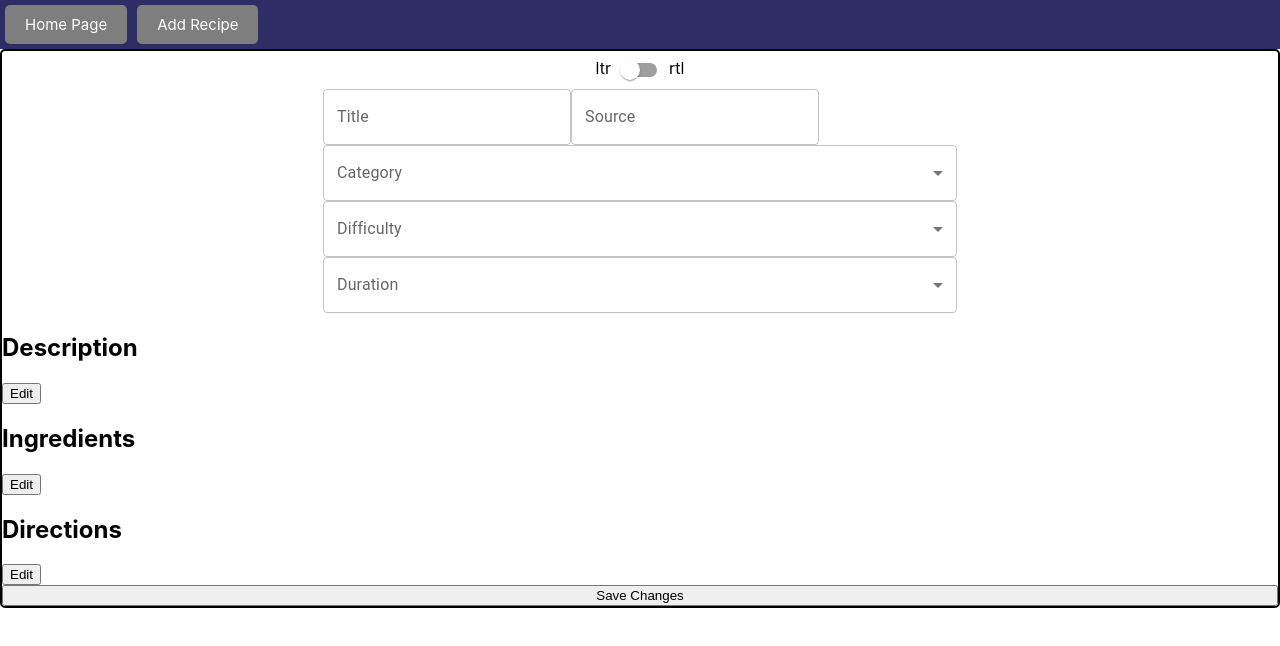
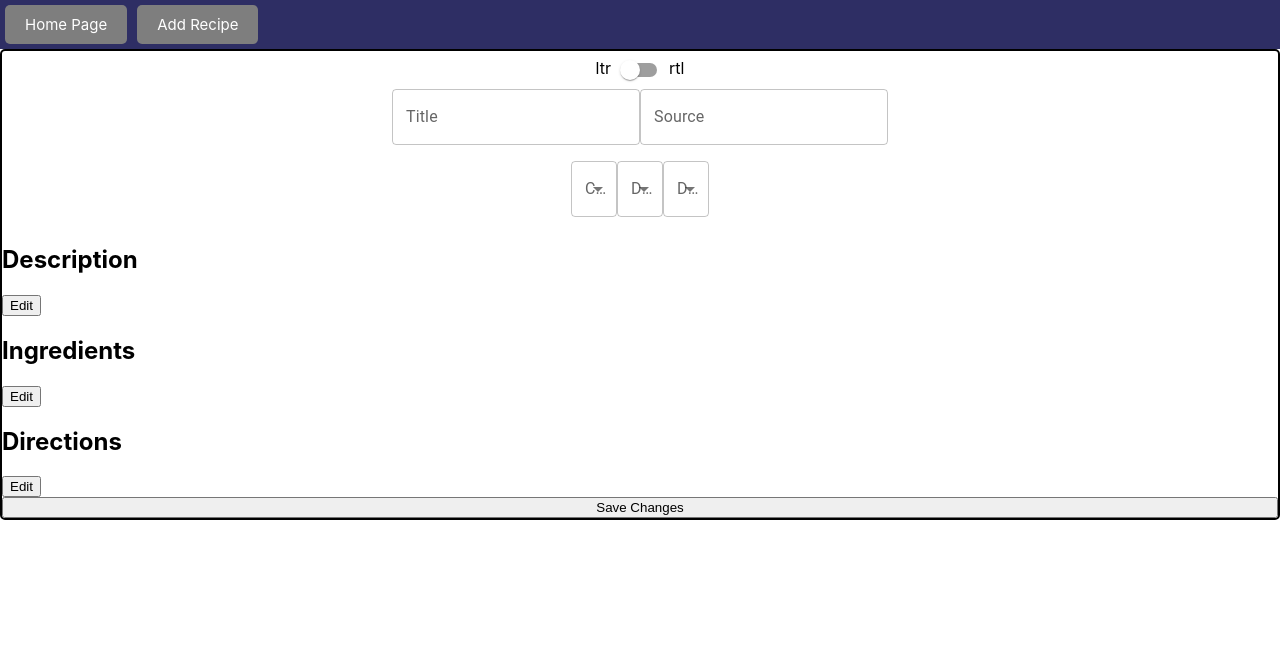
Before and after one commit to YotamGit/Recidex, a React (Create React App) app: page /recipes/new in a window 1280 px wide. Shown: the top 646 px of the page. Built offline with nearby package versions, Linux system fonts and the light colour scheme.

Commit message:
add margin to inputs

```diff
--- a/src/components/RecipeEditor.js
+++ b/src/components/RecipeEditor.js
@@ -73,7 +73,7 @@ const RecipeEditor = ({ onEditRecipe, recipe }) => {
           />
           rtl
         </div>
-        <div>
+        <div className="recipe-editor-text-input-container">
           <TextField
             id="outlined"
             label="Title"
@@ -86,7 +86,9 @@ const RecipeEditor = ({ onEditRecipe, recipe }) => {
             defaultValue={source}
             onChange={(e) => setSource(e.target.value)}
           />
-          <FormControl fullWidth>
+        </div>
+        <div className="recipe-editor-selectors-input-container">
+          <FormControl margin="normal" fullWidth>
             <InputLabel id="category-selector-label">Category</InputLabel>
             <Select
               labelId="category-selector-label"
@@ -101,7 +103,7 @@ const RecipeEditor = ({ onEditRecipe, recipe }) => {
               <MenuItem value={"Snacks"}>Snacks</MenuItem>
             </Select>
           </FormControl>
-          <FormControl fullWidth>
+          <FormControl margin="normal" fullWidth>
             <InputLabel id="difficulty-selector-label">Difficulty</InputLabel>
             <Select
               labelId="difficulty-selector-label"
@@ -118,7 +120,7 @@ const RecipeEditor = ({ onEditRecipe, recipe }) => {
               <MenuItem value={"Gordon Ramsay"}>Gordon Ramsay</MenuItem>
             </Select>
           </FormControl>
-          <FormControl fullWidth>
+          <FormControl margin="normal" fullWidth>
             <InputLabel id="duration-selector-label">Duration</InputLabel>
             <Select
               labelId="duration-selector-label"
--- a/src/styles/RecipeEditor.css
+++ b/src/styles/RecipeEditor.css
@@ -20,3 +20,16 @@
   flex-direction: column;
   align-items: center;
 }
+
+.recipe-editor-text-input-container {
+  display: flex;
+}
+
+.recipe-editor-selectors-input-container {
+  display: flex;
+}
+
+.input {
+  margin-left: 1%;
+  margin-right: 1%;
+}
```
